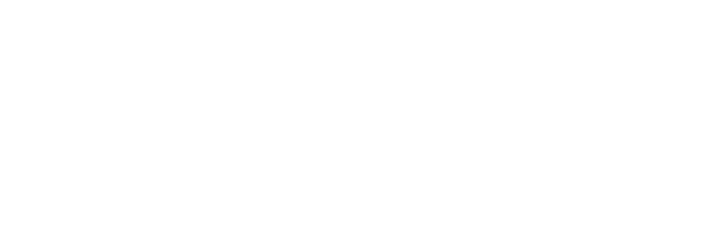
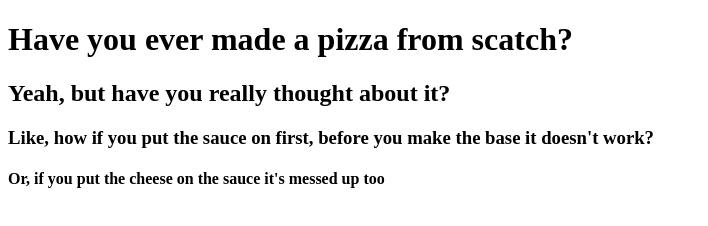
Before and after one commit to Dyln-1/Coding_worksheet_week2, a plain HTML site: page index.html in a window 1280 px wide. Shown: the whole page, without its empty margins (0-708 px from the left). Drawn offline with Linux system fonts and the light colour scheme.

Commit message:
Update index.html
add headlines

```diff
--- a/index.html
+++ b/index.html
@@ -7,6 +7,9 @@
     <title>Pizza Party</title>
  </head>
  <body>
-
+    <h1>Have you ever made a pizza from scatch?</h1>
+    <h2>Yeah, but have you really thought about it?</h2>
+    <h3>Like, how if you put the sauce on first, before you make the base it doesn't work?</h3>
+    <h4>Or, if you put the cheese on the sauce it's messed up too</h4>
  </body>
  </html>
```
